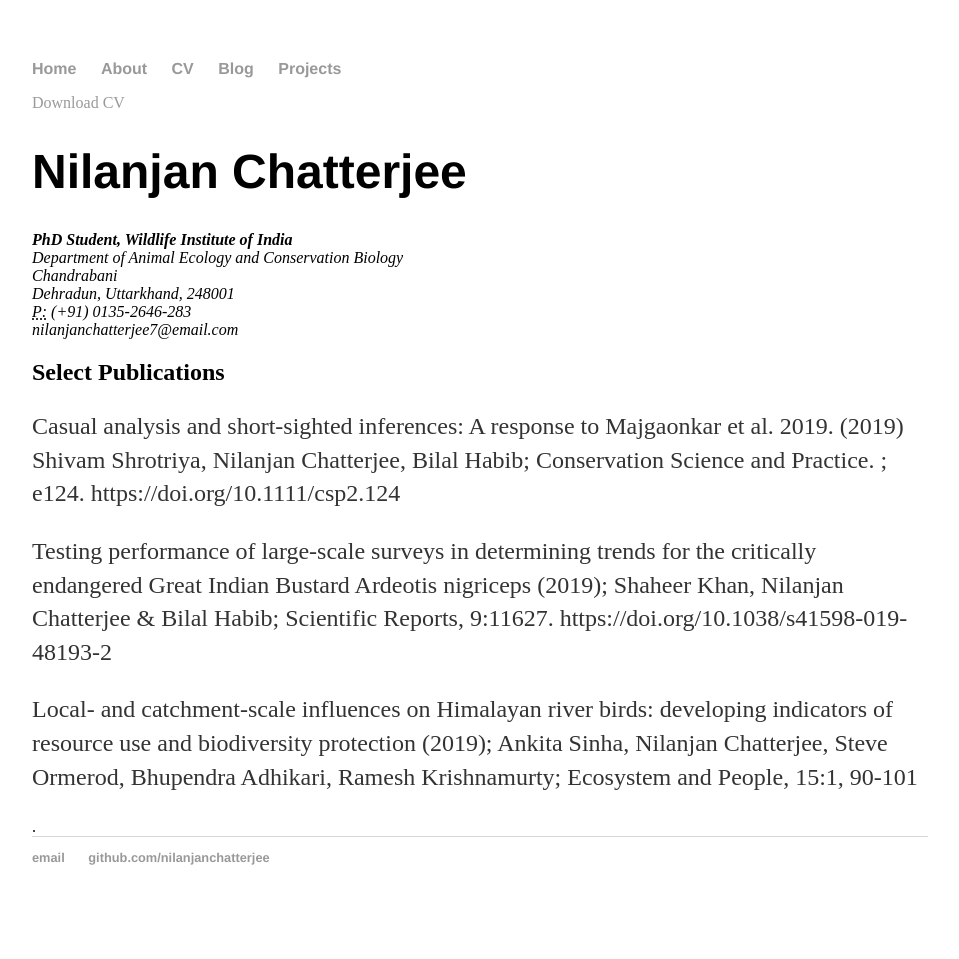
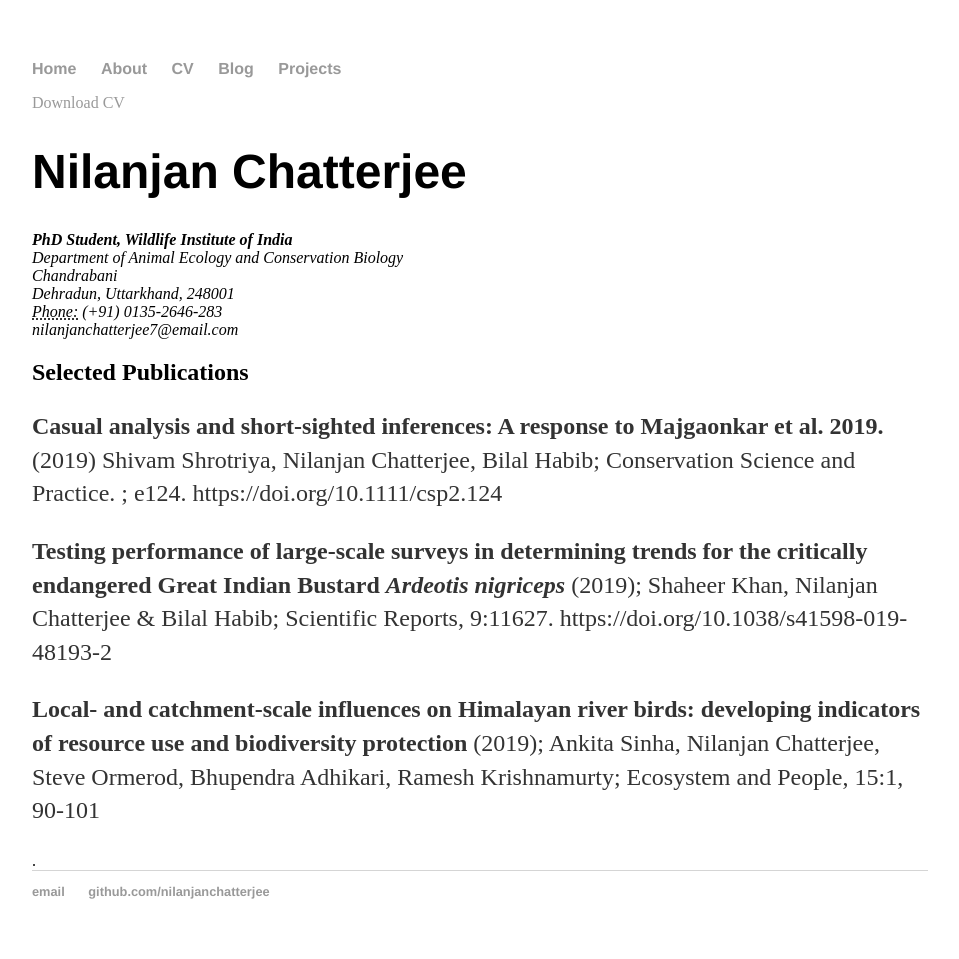
Before and after one commit to nilanjanchatterjee/nilanjanchatterjee.github.io, a Jekyll site: the page built from cv/index.html, in a window 1280 px wide. Shown: the whole page, without its empty margins (160-1119 px from the left). Built offline with Jekyll 4.4.1, drawn with Linux system fonts in a browser that asks for light colours; before the commit the page ends 925 px from its top, so only the background shows below that.

Commit message:
Update index.html
updated index.html of cv

```diff
--- a/cv/index.html
+++ b/cv/index.html
@@ -11,15 +11,15 @@ title: CV of Nilanjan Chatterjee
 					Department of Animal Ecology and Conservation Biology<br>
           Chandrabani<br>
 					Dehradun, Uttarkhand, 248001<br>
-					<abbr title="phone">P:</abbr> (+91) 0135-2646-283<br>
+					<abbr title="phone">Phone:</abbr> (+91) 0135-2646-283<br>
 					<span class="obfuscate">nilanjanchatterjee7@email.com</span>
 					</address>
 
-					<h2>Select Publications</h2>
+					<h2>Selected Publications</h2>
 
-					<p>Casual analysis and short-sighted inferences: A response to Majgaonkar et al. 2019. (2019) Shivam Shrotriya, Nilanjan Chatterjee, Bilal Habib; Conservation Science and Practice. ; e124. https://doi.org/10.1111/csp2.124</p>
-          <p>Testing performance of large-scale surveys in determining trends for the critically endangered Great Indian Bustard Ardeotis nigriceps (2019); Shaheer Khan, Nilanjan Chatterjee & Bilal Habib; Scientific Reports, 9:11627. https://doi.org/10.1038/s41598-019-48193-2</p>
-          <p>Local- and catchment-scale influences on Himalayan river birds: developing indicators of resource use and biodiversity protection (2019); Ankita Sinha, Nilanjan Chatterjee, Steve Ormerod, Bhupendra Adhikari, Ramesh Krishnamurty; Ecosystem and People, 15:1, 90-101</p>
+					<p><strong>Casual analysis and short-sighted inferences: A response to Majgaonkar et al. 2019.</strong> (2019) Shivam Shrotriya, Nilanjan Chatterjee, Bilal Habib; Conservation Science and Practice. ; e124. https://doi.org/10.1111/csp2.124</p>
+          <p><strong>Testing performance of large-scale surveys in determining trends for the critically endangered Great Indian Bustard <em>Ardeotis nigriceps</em> </strong>(2019); Shaheer Khan, Nilanjan Chatterjee & Bilal Habib; Scientific Reports, 9:11627. https://doi.org/10.1038/s41598-019-48193-2</p>
+          <p><strong>Local- and catchment-scale influences on Himalayan river birds: developing indicators of resource use and biodiversity protection</strong> (2019); Ankita Sinha, Nilanjan Chatterjee, Steve Ormerod, Bhupendra Adhikari, Ramesh Krishnamurty; Ecosystem and People, 15:1, 90-101</p>
           </a>.
 
 
```
